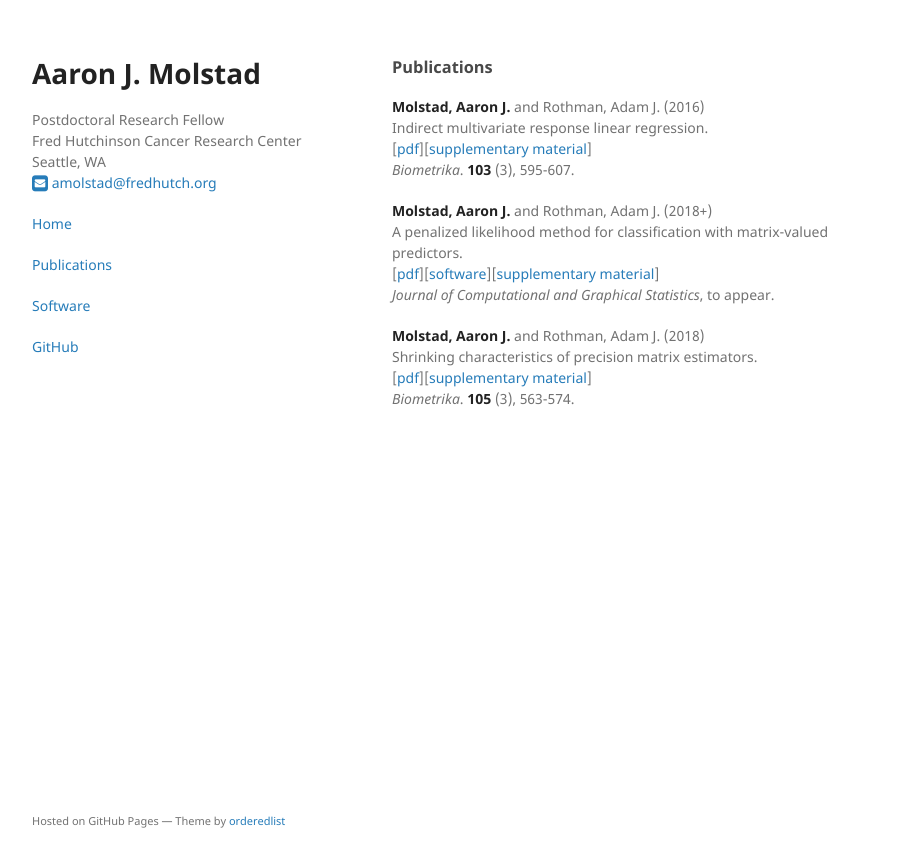
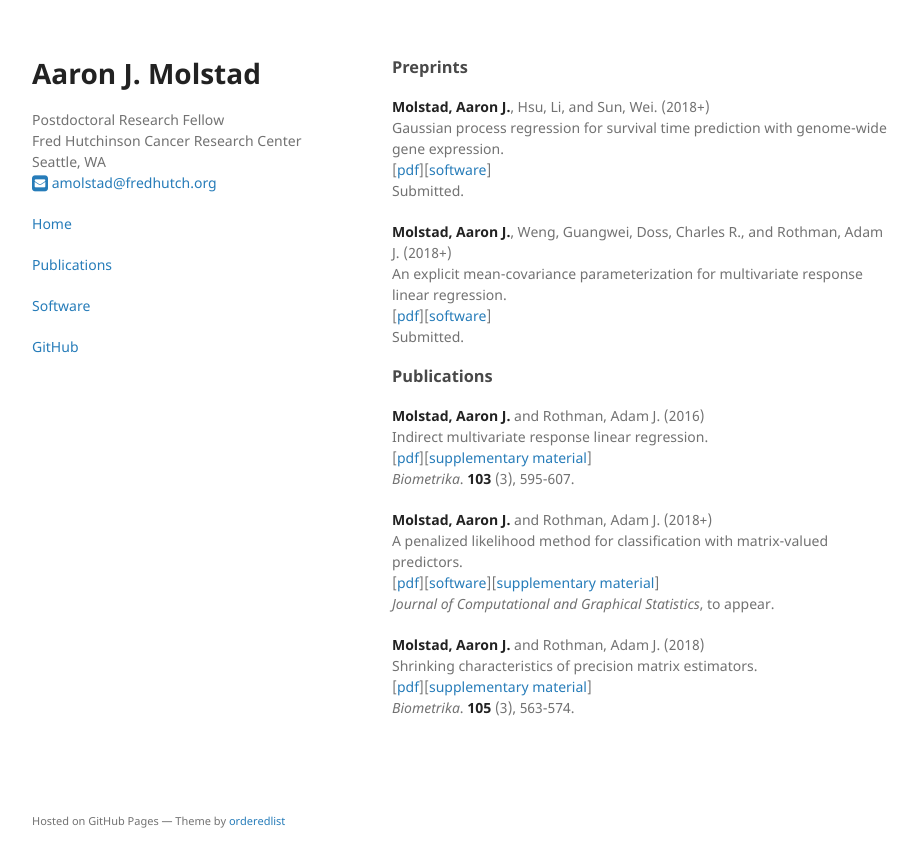
Before and after one commit to ajmolstad/ajmolstad.github.io, a Jekyll site: the page built from publications.md, in a window 1280 px wide. Shown: the top 867 px of the page, without its empty margins (178-1096 px from the left). Built offline with Jekyll 4.4.1, drawn with Linux system fonts in a browser that asks for light colours; our own code applies the rules of GitHub Pages for plain Markdown files.

Commit message:
Update publications.md

```diff
--- a/publications.md
+++ b/publications.md
@@ -1,6 +1,18 @@
 ---
 layout: default
 ---
+### Preprints
+**Molstad, Aaron J.**, Hsu, Li, and Sun, Wei. (2018+) <br>
+Gaussian process regression for survival time prediction with genome-wide gene expression. <br>
+[[pdf](https://www.dropbox.com/s/67kboumboq7vs7o/SurvGPR_arXiv.pdf?dl=0)][[software](https://github.com/ajmolstad/SurvGPR)]<br> Submitted.
+
+**Molstad, Aaron J.**, Weng, Guangwei, Doss, Charles R., and Rothman, Adam J. (2018+)<br>
+An explicit mean-covariance parameterization for multivariate response linear regression. <br>
+[[pdf](https://www.dropbox.com/s/9urr3jh751lzt74/MCMVR_arXiv.pdf?dl=0)][[software](https://github.com/ajmolstad/MCMVR)]<br>
+Submitted. <br>
+
+
+
 ### Publications
 **Molstad, Aaron J.** and Rothman, Adam J. (2016) <br>
 Indirect multivariate response linear regression. <br>
```
